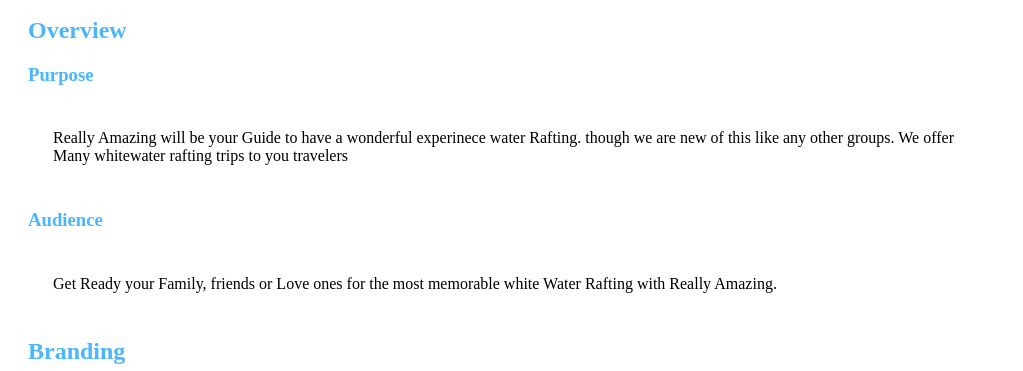
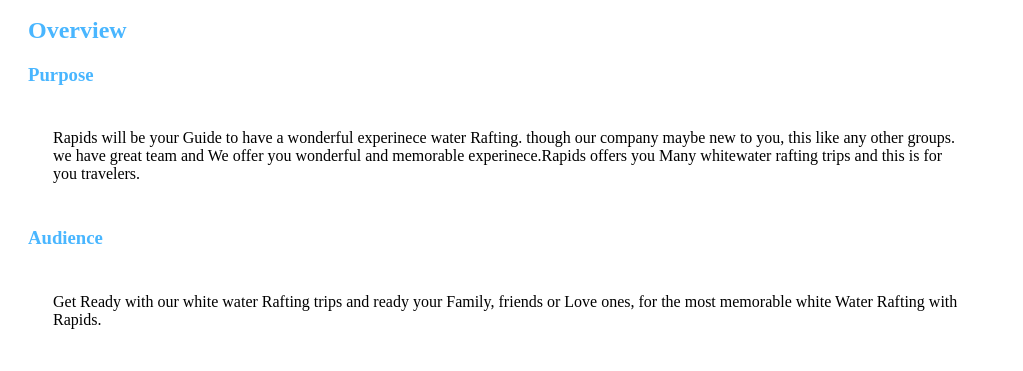
Before and after one commit to ReallyAmazing/wdd130, a plain HTML site: page wwr/site-plan-rafting.html in a window 1280 px wide. Shown: the part 169-540 px from the top of the page, without its empty margins (0-1023 px from the left). Drawn offline with Linux system fonts and the light colour scheme; a web font is replaced by a local one.

Commit message:
addition

```diff
--- a/wwr/site-plan-rafting.html
+++ b/wwr/site-plan-rafting.html
@@ -13,14 +13,13 @@
         <h1>Rafting Site Plan</h1>
         <div>Michael Macababbad</div>
     </header>
-
 <main>
     <h2>Overview</h2>
 
     <h3>Purpose</h3>
-    <p>Really Amazing will be your Guide to have a wonderful experinece water Rafting. though we are new of this like any other groups. We offer Many whitewater rafting trips to you travelers </p>
+    <p>Rapids will be your Guide to have a wonderful experinece water Rafting. though our company maybe new to you, this like any other groups. we have great team and We offer you wonderful and memorable experinece.Rapids offers you Many whitewater rafting trips and this is for you travelers. </p>
     <h3>Audience</h3>
-    <p>Get Ready your Family, friends or Love ones for the most memorable white Water Rafting with Really Amazing.</p>
+    <p>Get Ready with our white water Rafting trips and ready your Family, friends or Love ones, for the most memorable white Water Rafting with Rapids.</p>
 
     <h2>Branding</h2>
 
@@ -54,5 +53,6 @@
 <footer>
     <p>©️2024 👑 Rafting Site Document 👑 Michael Macababbad 👑 WDD130</p>
 </footer>
+
 </body>
 </html>
```
